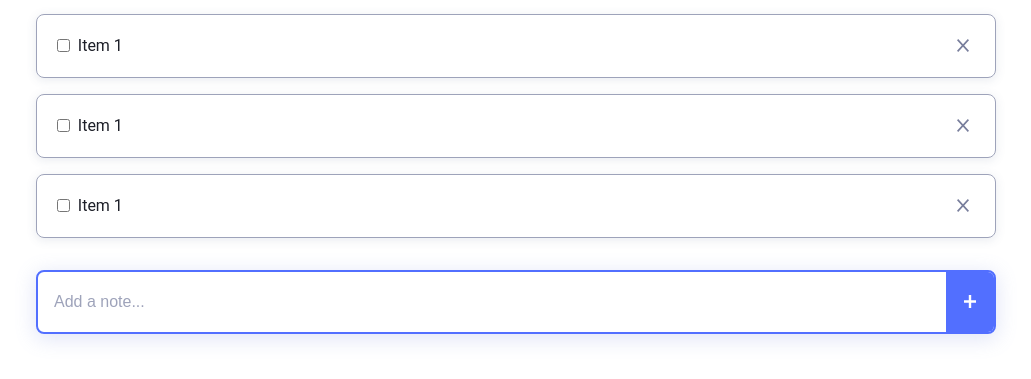
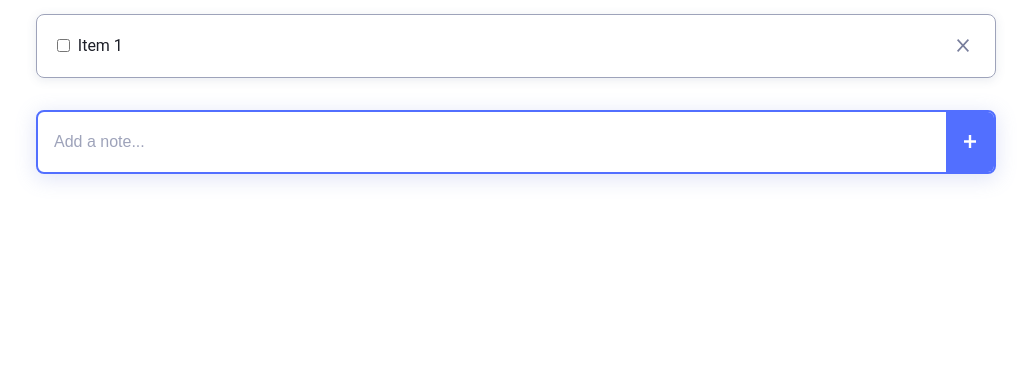
Before and after one commit to WWPHacks22/to-do-demo, a plain HTML site: page src/index.html in a window 1280 px wide. Shown: the part 119-498 px from the top of the page, without its empty margins (124-1155 px from the left). Drawn offline with Linux system fonts and the light colour scheme.

Commit message:
add favicon and scripts

```diff
--- a/src/index.html
+++ b/src/index.html
@@ -6,25 +6,14 @@
     <meta name="viewport" content="width=device-width, initial-scale=1.0" />
     <link rel="stylesheet" href="css/index.css" />
     <title>To-Do App</title>
+    <script src="js/index.js" async></script>
+
+    <link rel="shortcut icon" href="favicon.ico" type="image/x-icon" />
   </head>
   <body>
     <div class="container">
       <h1 class="title">Hey there, Alex!</h1>
       <div class="list">
-        <div class="item">
-          <input type="checkbox" id="item1" class="item-check" />
-          <label for="item1" class="item-text">Item 1</label>
-          <button class="remove">
-            <img src="images/close.svg" alt="X" />
-          </button>
-        </div>
-        <div class="item">
-          <input type="checkbox" id="item1" class="item-check" />
-          <label for="item1" class="item-text">Item 1</label>
-          <button class="remove">
-            <img src="images/close.svg" alt="X" />
-          </button>
-        </div>
         <div class="item">
           <input type="checkbox" id="item1" class="item-check" />
           <label for="item1" class="item-text">Item 1</label>
```
Also changed, not shown: src/favicon.ico (added), src/js/index.js (added).
